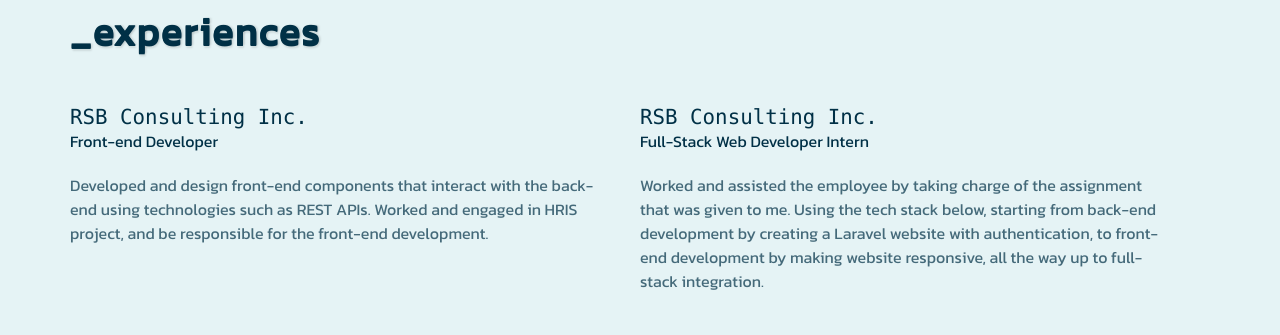
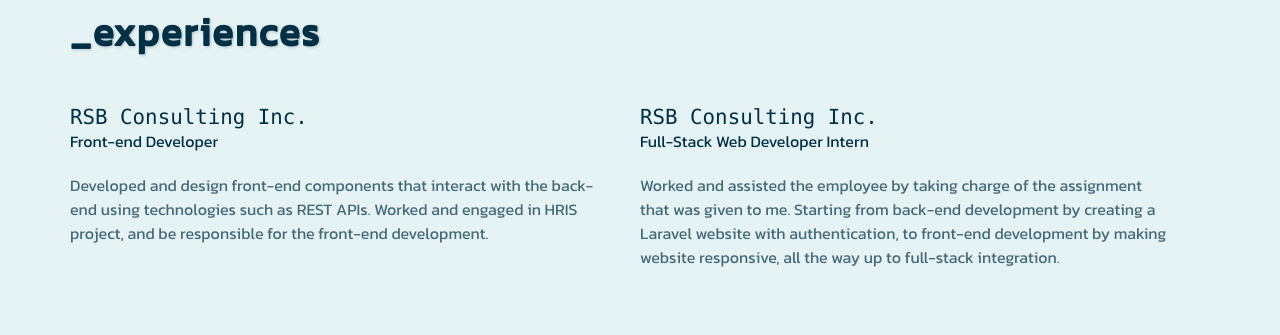
Before and after one commit to jasper-james/Portfolio, a plain HTML site: page index.html in a window 1280 px wide. Shown: the part 4251-4586 px from the top of the page. Drawn offline with Linux system fonts and the light colour scheme.

Commit message:
Edited Experience Section

```diff
--- a/index.html
+++ b/index.html
@@ -403,7 +403,7 @@
                     <div class="experience-title">RSB Consulting Inc.</div>
                     <div>Full-Stack Web Developer Intern</div>
                     <div class="project-description">
-                        Worked and assisted the employee by taking charge of the assignment that was given to me. Using the tech stack below, starting from back-end development by creating a Laravel website with authentication, to front-end development by making website responsive, all the way up to full-stack integration.
+                        Worked and assisted the employee by taking charge of the assignment that was given to me. Starting from back-end development by creating a Laravel website with authentication, to front-end development by making website responsive, all the way up to full-stack integration.
                     </div>
                 </div>
             </div>
```
